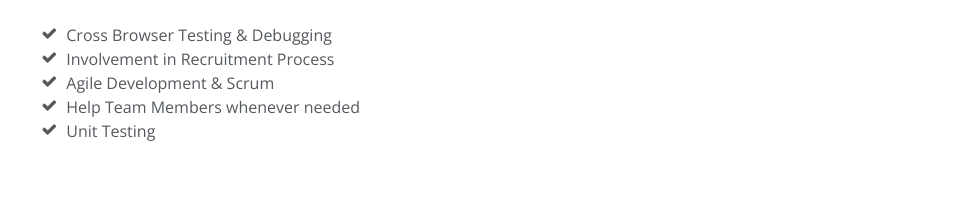
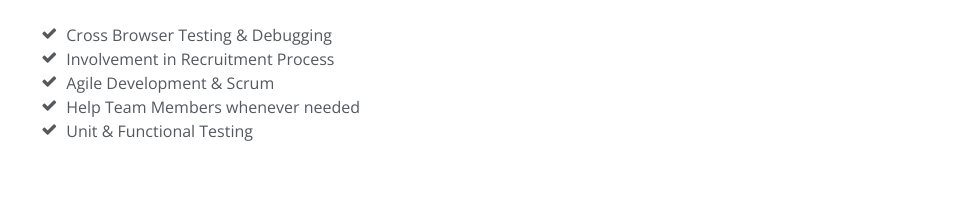
Before and after one commit to satishjhanwer/my-portfolio, a Vue app: page / in a window 1280 px wide. Shown: the part 3186-3395 px from the top of the page, without its empty margins (288-1260 px from the left). Built offline with nearby package versions, Linux system fonts and the light colour scheme; a web font is replaced by a local one.

Commit message:
chore: updated data

```diff
--- a/src/App.vue
+++ b/src/App.vue
@@ -337,7 +337,7 @@ export default {
         },
         {
           id: 5,
-          text: 'Unit Testing'
+          text: 'Unit & Functional Testing'
         }
       ],
       interest:
```
